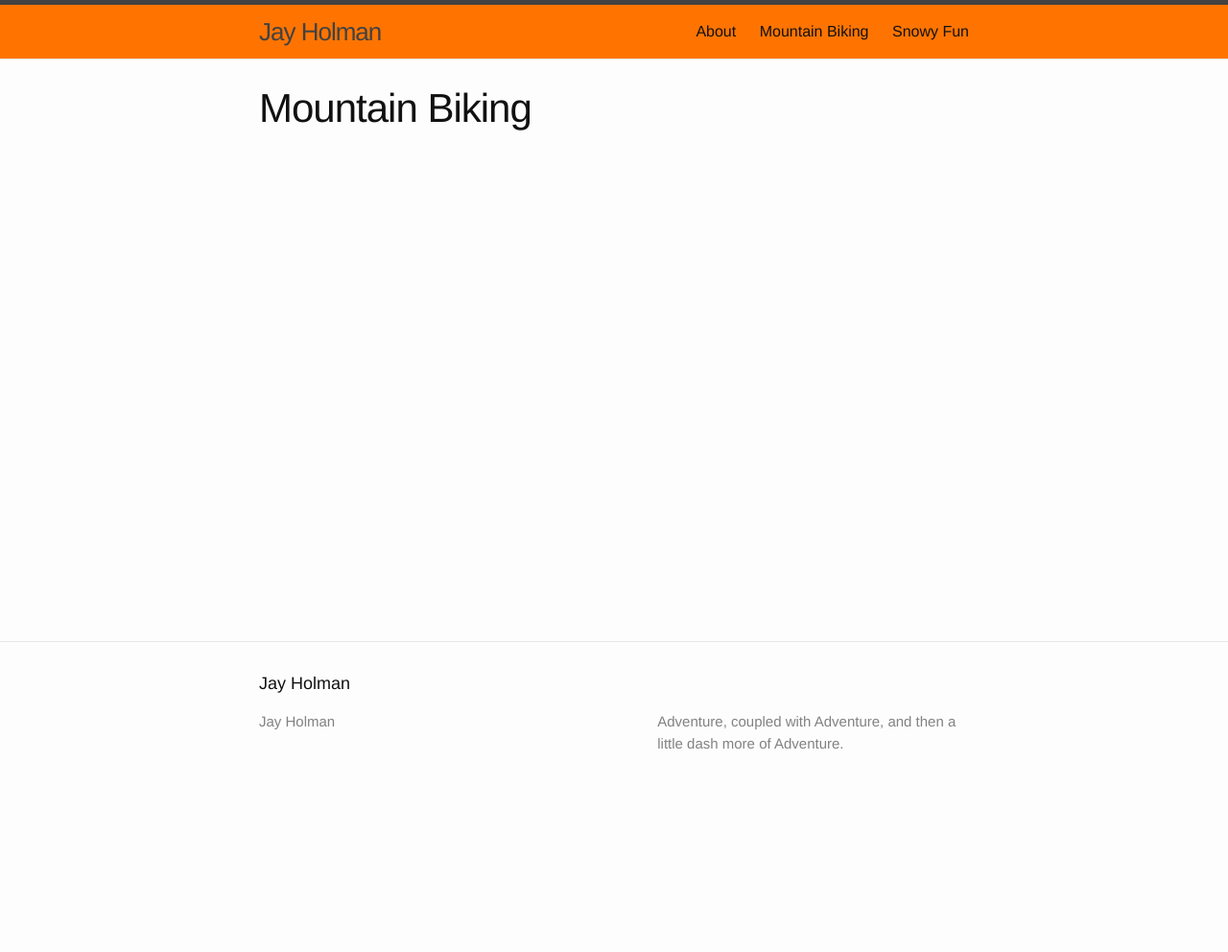
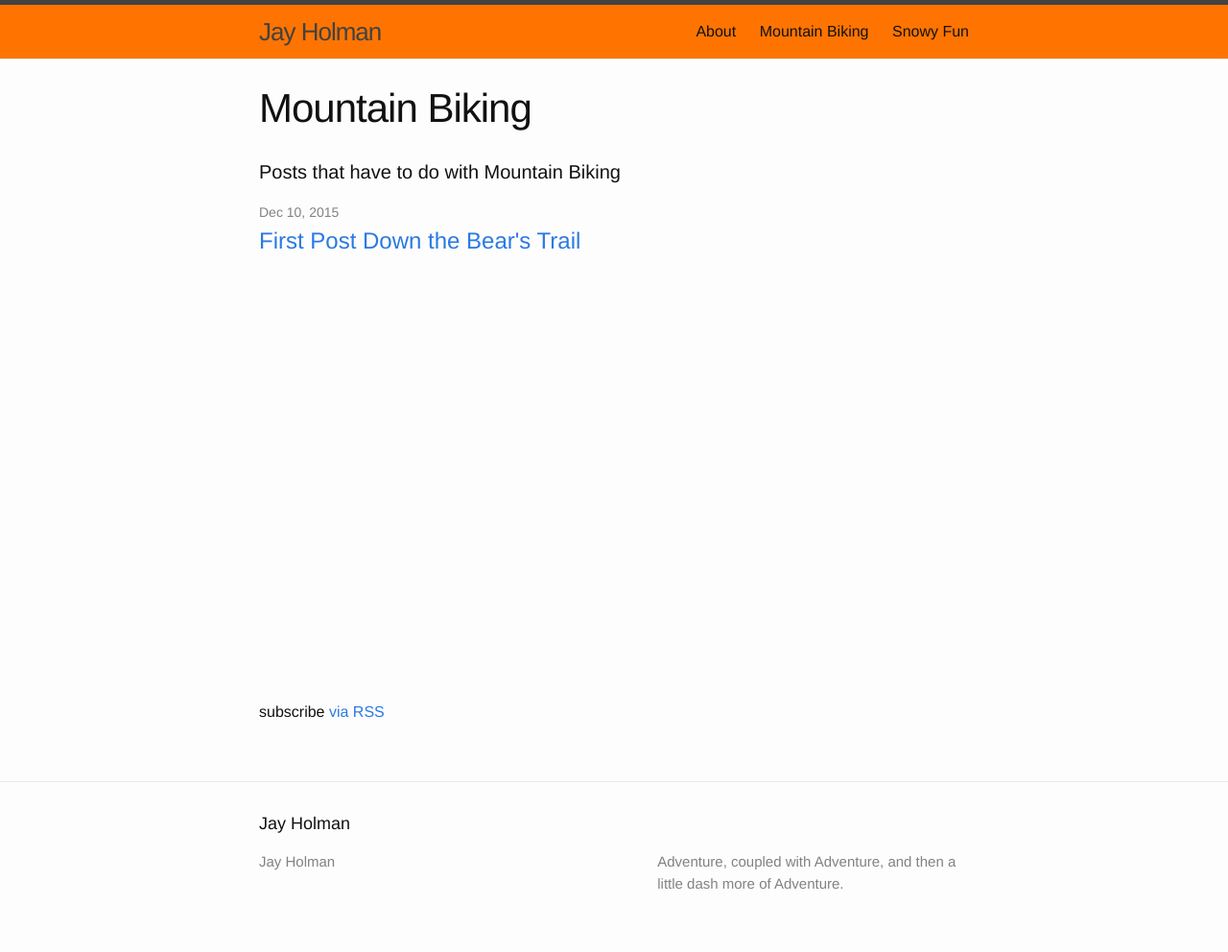
Before and after one commit to jayholman/jayholman.github.io, a Jekyll site: the page built from mtb.html, in a window 1280 px wide. Shown: the whole page at 96% size. Built offline with Jekyll 4.4.1, drawn with Linux system fonts in a browser that asks for light colours; before the commit the page ends 900 px from its top, so only the background shows below that.

Commit message:
Renaming Post, adding mtb/snow folders

```diff
--- a/_posts/2015-12-07-welcome-to-jekyll.markdown
+++ b/_posts/mtb/2015-12-07-first-post.markdown
@@ -2,7 +2,7 @@
 layout: post
 title:  "First Post Down the Bear's Trail"
 date:   2015-12-10 17:35:06
-categories: Mountain Biking
+categories: mtb
 author: Jay Holman
 video: <script charset="ISO-8859-1" src="//fast.wistia.com/assets/external/E-v1.js" async></script><div class="wistia_responsive_padding" style="padding:56.25% 0 0 0;position:relative;"><div class="wistia_responsive_wrapper" style="height:100%;left:0;position:absolute;top:0;width:100%;"><div class="wistia_embed wistia_async_b0bl809fbp videoFoam=true" style="height:100%;width:100%">&nbsp;</div></div></div>
 ---
--- a/mtb.html
+++ b/mtb.html
@@ -3,4 +3,25 @@
 title: Mountain Biking
 permalink: /mtb/
 ---
-<script charset="ISO-8859-1" src="//fast.wistia.com/assets/external/E-v1.js" async></script><div class="wistia_responsive_padding" style="padding:56.25% 0 28px 0;position:relative;"><div class="wistia_responsive_wrapper" style="height:100%;left:0;position:absolute;top:0;width:100%;"><div class="wistia_embed wistia_async_c9xzvaju1j videoFoam=true" style="height:100%;width:100%">&nbsp;</div></div></div>
+
+<div class="home">
+
+  <h1 class="page-heading">Posts that have to do with Mountain Biking</h1>
+
+  <ul class="post-list">
+    {% for post in site.posts %}
+      <li>
+        <span class="post-meta">{{ post.date | date: "%b %-d, %Y" }}</span>
+
+        <h2>
+          <a class="post-link" href="{{ post.url | prepend: site.baseurl }}">{{ post.title }}</a>
+        </h2>
+
+        <span class="post-meta">{{post.video}}</span>
+      </li>
+    {% endfor %}
+  </ul>
+
+  <p class="rss-subscribe">subscribe <a href="{{ "/feed.xml" | prepend: site.baseurl }}">via RSS</a></p>
+
+</div>
```
Also changed, not shown: 5 other files.
